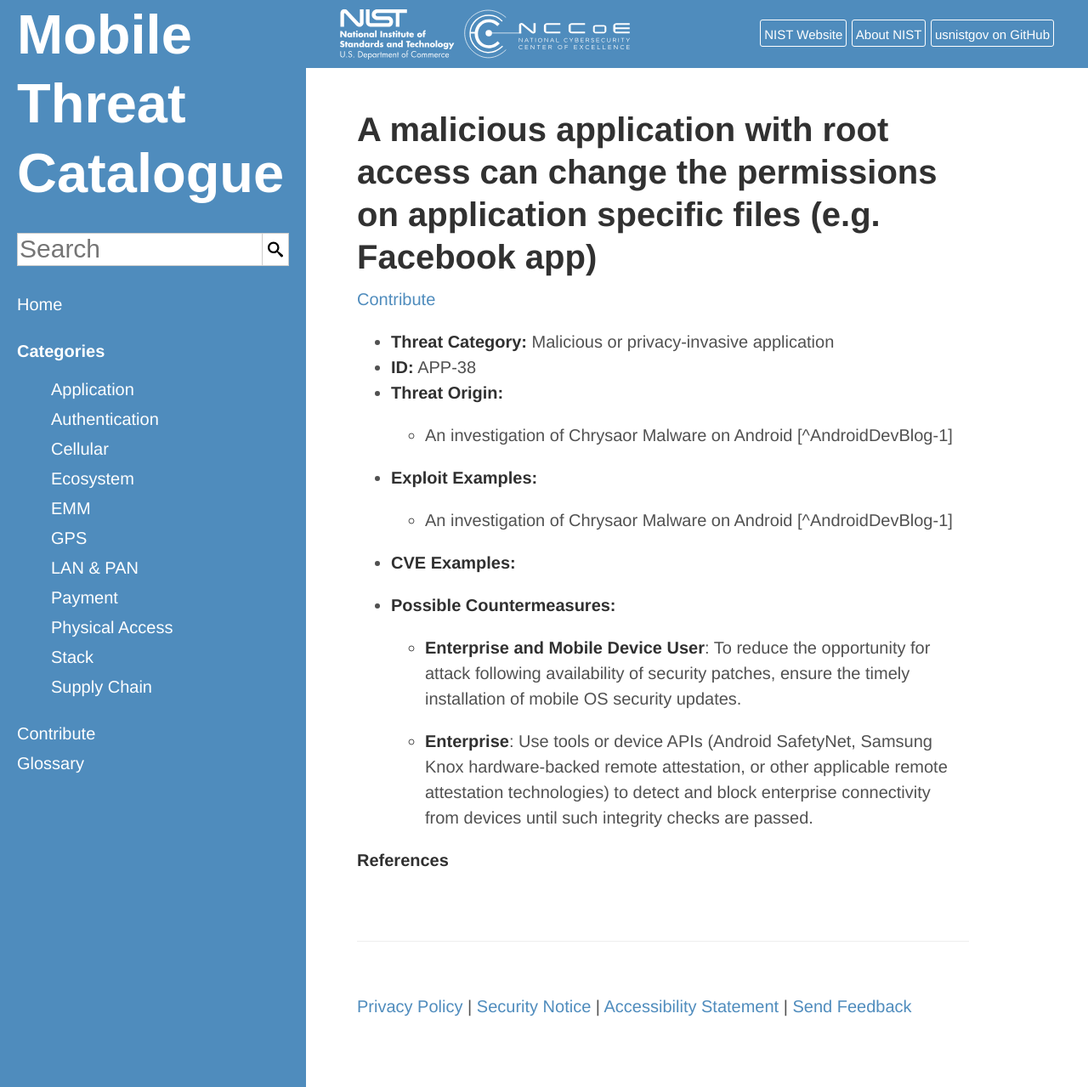
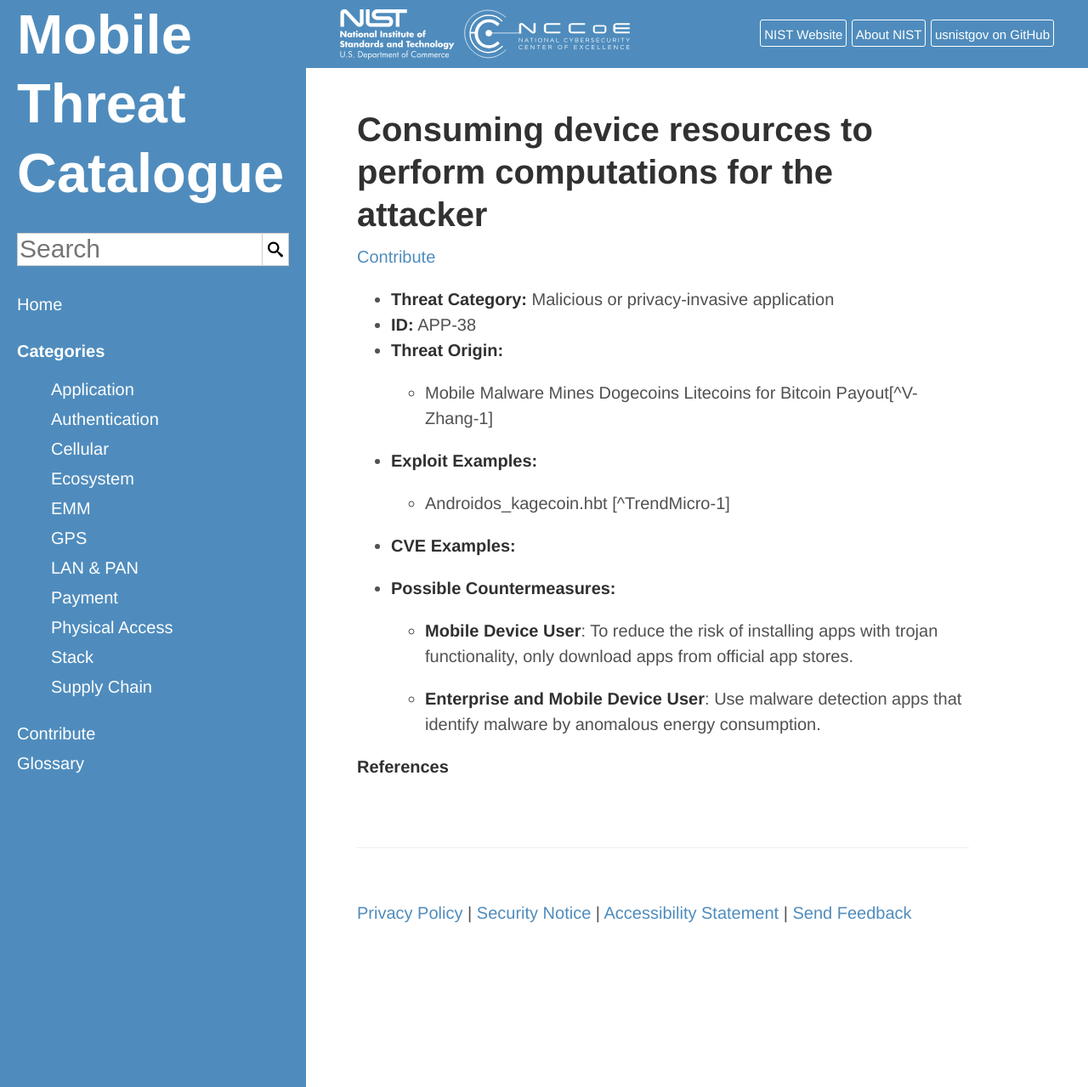
Before and after one commit to usnistgov/mobile-threat-catalogue, a Jekyll site: the page built from _application-threats/APP-38.md, in a window 1280 px wide and 1279 px high. Shown: the whole window at 85% size. Built offline with Jekyll 4.4.1, drawn with Linux system fonts in a browser that asks for light colours.

```diff
--- a/_application-threats/APP-38.md
+++ b/_application-threats/APP-38.md
@@ -1,18 +1,15 @@
 ---
     layout: threat
-    ThreatCategory: Malicious or privacy-invasive application
+    ThreatCategory: "Malicious or privacy-invasive application"
     ID: APP-38
-    Threat: "A malicious application with root access can change the permissions on application specific files (e.g. Facebook app)"
-    ThreatDescription: "By abusing root access and maliciously altering the permissions on files associated with application of interest, such as Facebook, an attacker can facilitate future data collection from those apps. Any application granted permissions in this way could access the exposed files using standard API calls, and therefore is less likely to be detected as malicious or privacy-invasive."
-    ThreatOrigin:
-        - "An investigation of Chrysaor Malware on Android [^AndroidDevBlog-1]"
-    ExploitExample:
-        - "An investigation of Chrysaor Malware on Android [^AndroidDevBlog-1]"
+    Threat: Consuming device resources to perform computations for the attacker
+    ThreatOrigin: "Mobile Malware Mines Dogecoins Litecoins for Bitcoin Payout[^V-Zhang-1]"
+    ExploitExample: "Androidos_kagecoin.hbt [^TrendMicro-1]"
     CVEExample:
     PossibleCountermeasures:
-        "To reduce the opportunity for attack following availability of security patches, ensure the timely installation of mobile OS security updates.":
-            - Enterprise
-            - Mobile Device User
-        "Use tools or device APIs (Android SafetyNet, Samsung Knox hardware-backed remote attestation, or other applicable remote attestation technologies) to detect and block enterprise connectivity from devices until such integrity checks are passed.":
-            - Enterprise
+        "To reduce the risk of installing apps with trojan functionality, only download apps from official app stores.":
+            - "Mobile Device User"
+        "Use malware detection apps that identify malware by anomalous energy consumption.":
+            - "Enterprise"
+            - "Mobile Device User"
 ---
```
